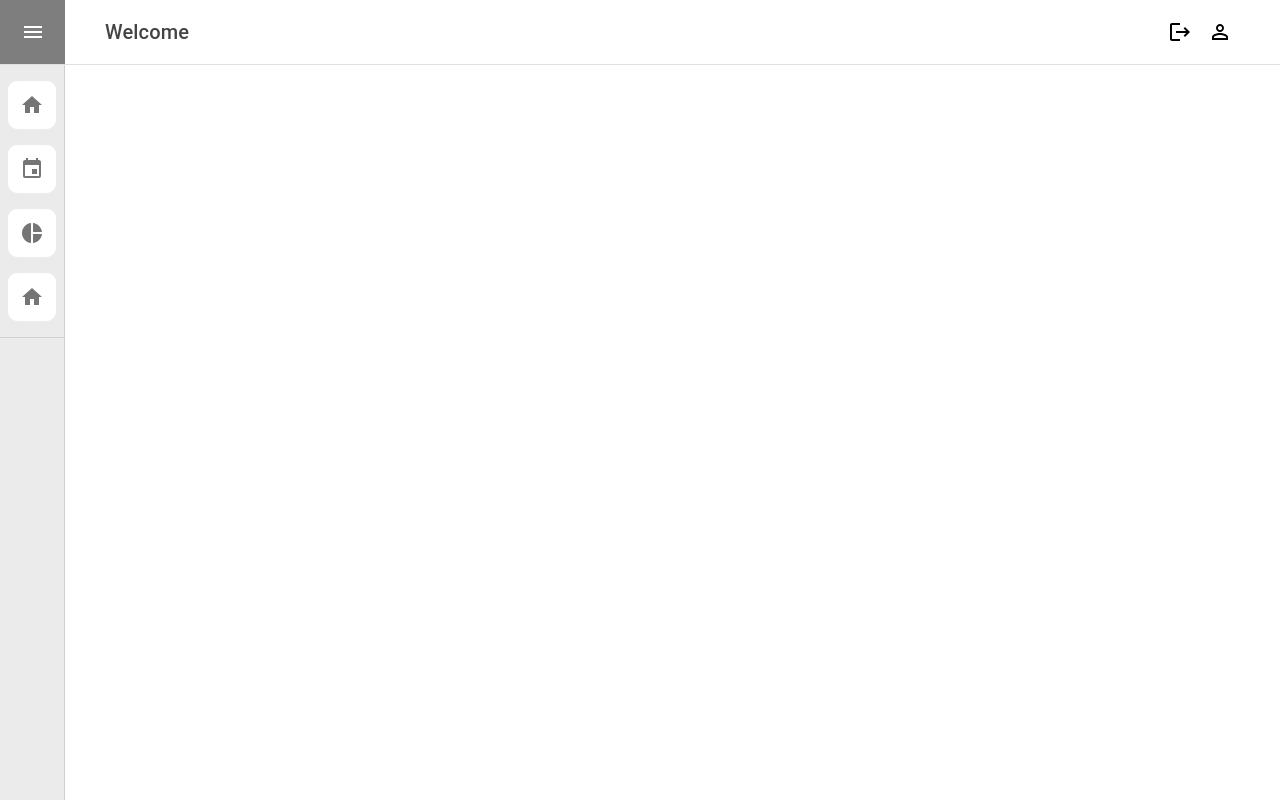
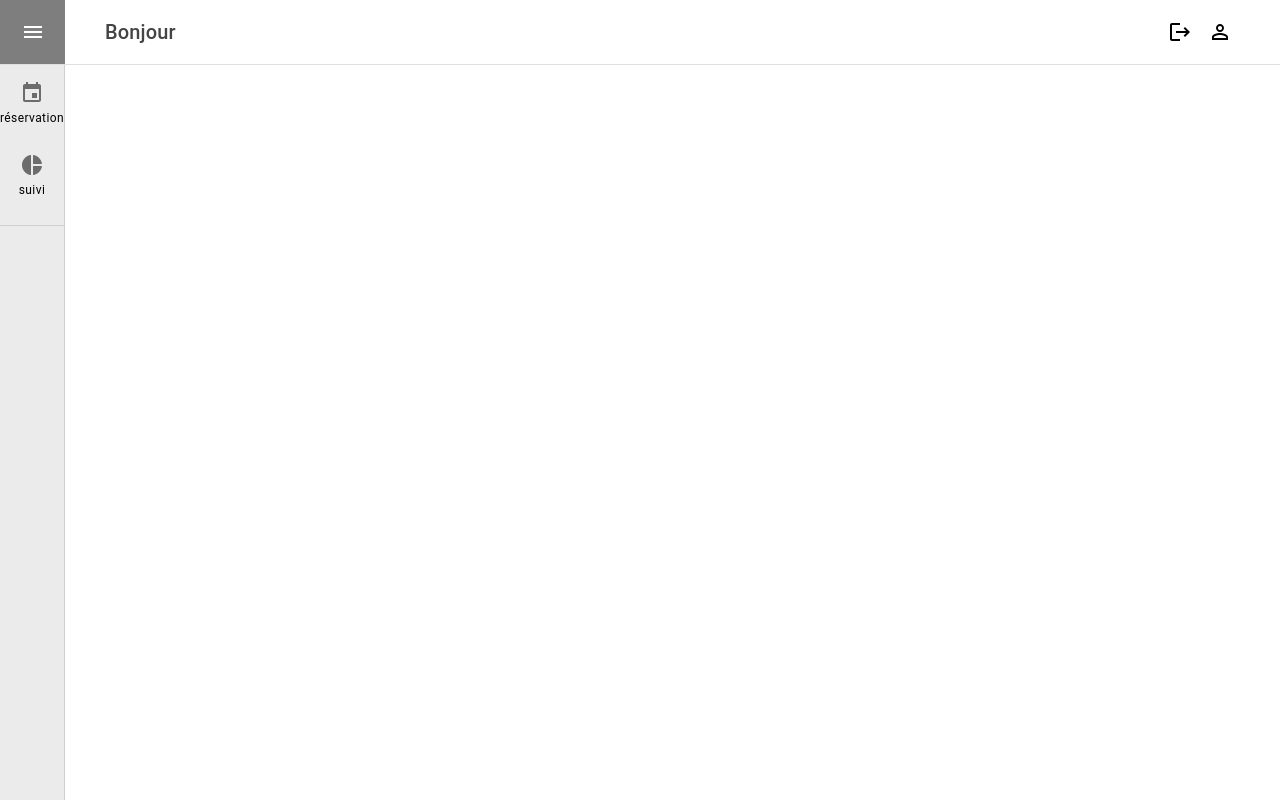
Before and after one commit to Eroject/ReserveEHTP, a React (Create React App) app: page / in a window 1280 px wide. Built offline with nearby package versions, Linux system fonts and the light colour scheme; the HTML template or start-up script is replaced by a standard one.

Commit message:
modifications apportes a la nav et au header des interfaces club

```diff
--- a/src/layout/ClubLayout.js
+++ b/src/layout/ClubLayout.js
@@ -125,10 +125,8 @@ export default function ClubDashboard() {
   };
 
   const menuItems = [
-    { text: 'Dashboard', route:'/', icon: <HomeIcon /> },
-    { text: 'Calendrier', route:CLUB_SEND_REQUEST_ROUTE, icon: <EventIcon /> },
-    { text: 'Send email', route:CLUB_REQUEST_HISTORY_ROUTE, icon: <PieChartIcon /> },
-    { text: 'Drafts', icon: <HomeIcon /> },
+    { text: 'réservation', route: CLUB_SEND_REQUEST_ROUTE, icon: <EventIcon /> },
+    { text: 'suivi', route: CLUB_REQUEST_HISTORY_ROUTE, icon: <PieChartIcon /> },
   ];
 
   return (
@@ -169,64 +167,74 @@ export default function ClubDashboard() {
 
           {!open && (
             <Typography variant="h6" noWrap component="div" sx={{ color: '#444444' }}>
-              Welcome {/* {user.firstname} {user.lastname} */}  {/* Si vous avez un utilisateur connecté, décommentez cette ligne */}
+              Bonjour {/* {user.firstname} {user.lastname} */}
             </Typography>
           )}
           <Box sx={{ flexGrow: 1 }} />
-          { <IconButton color="inherit" /*aria-label="logout" onClick={logout}*/>
+          <IconButton color="inherit">
             <LogoutIcon sx={{ color: '#000000' }} />
-          </IconButton> }
-          { <IconButton color="inherit" aria-label="home" sx={{ marginRight: 2 }}>
+          </IconButton>
+          <IconButton color="inherit" sx={{ marginRight: 2 }}>
             <PermIdentityIcon sx={{ color: '#000000' }} />
-          </IconButton> }
+          </IconButton>
         </Toolbar>
       </AppBar>
-      <Divider />
       <Drawer variant="permanent" open={open}>
         <DrawerHeader>
           <IconButton onClick={handleDrawerClose}>
             <CloseIcon />
           </IconButton>
-          @ logo ehtp reminder
+          <img src="/pictures/ehtp_logo.png" alt="Logo EHTP" style={{height:"100%", width:"100%", marginLeft:"0"}}/>
         </DrawerHeader>
         <Divider />
         <List>
   {menuItems.map((item) => (
     <ListItem key={item.text} disablePadding sx={{ display: 'block' }}>
-              <ListItemButton component={Link} to={item.route} sx={[{ minHeight: 48, px: 2.5 }, open ? { justifyContent: 'initial' } : { justifyContent: 'center' }]}>
+      <ListItemButton
+        component={Link}
+        to={item.route}
+        sx={{
+          justifyContent: 'center',
+          minHeight: 72, // Plus d'espace pour texte + icône
+          display: 'flex',
+          flexDirection: 'column', // Empile icône et texte
+          alignItems: 'center',
+        }}
+      >
         <ListItemIcon
           sx={{
-                    ...iconStyle(open),
+            justifyContent: 'center',
+            display: 'flex',
             minWidth: 0,
-                    justifyContent: 'center',
-                    alignItems: 'center',
-                    display: 'flex',
           }}
         >
           {item.icon}
         </ListItemIcon>
         <ListItemText
           primary={item.text}
-                  sx={[
-                    {
-                      margin: 0,
-                      lineHeight: '48px',
-                    },
-                    open
-                      ? { opacity: 1, paddingLeft: '16px' }
-                      : { opacity: 0 },
-                  ]}
+          primaryTypographyProps={{
+            variant: 'caption', // Petite taille de texte
+            textAlign: 'center',
+            color: '#000', // Couleur du texte
+          }}
+          sx={{
+            opacity: 1, // Toujours visible
+            marginTop: '4px', // Espace entre icône et texte
+          }}
         />
       </ListItemButton>
     </ListItem>
   ))}
 </List>
+
         <Divider />
       </Drawer>
       <Box component="main" sx={{ flexGrow: 1, p: 3 }}>
         <DrawerHeader />
-        <Outlet/>
+        <Outlet />
       </Box>
     </Box>
   );
+
+
 }
```
Also changed, not shown: public/pictures/ehtp_logo.png (added). Lines whose indentation alone changed are shown as unchanged.
